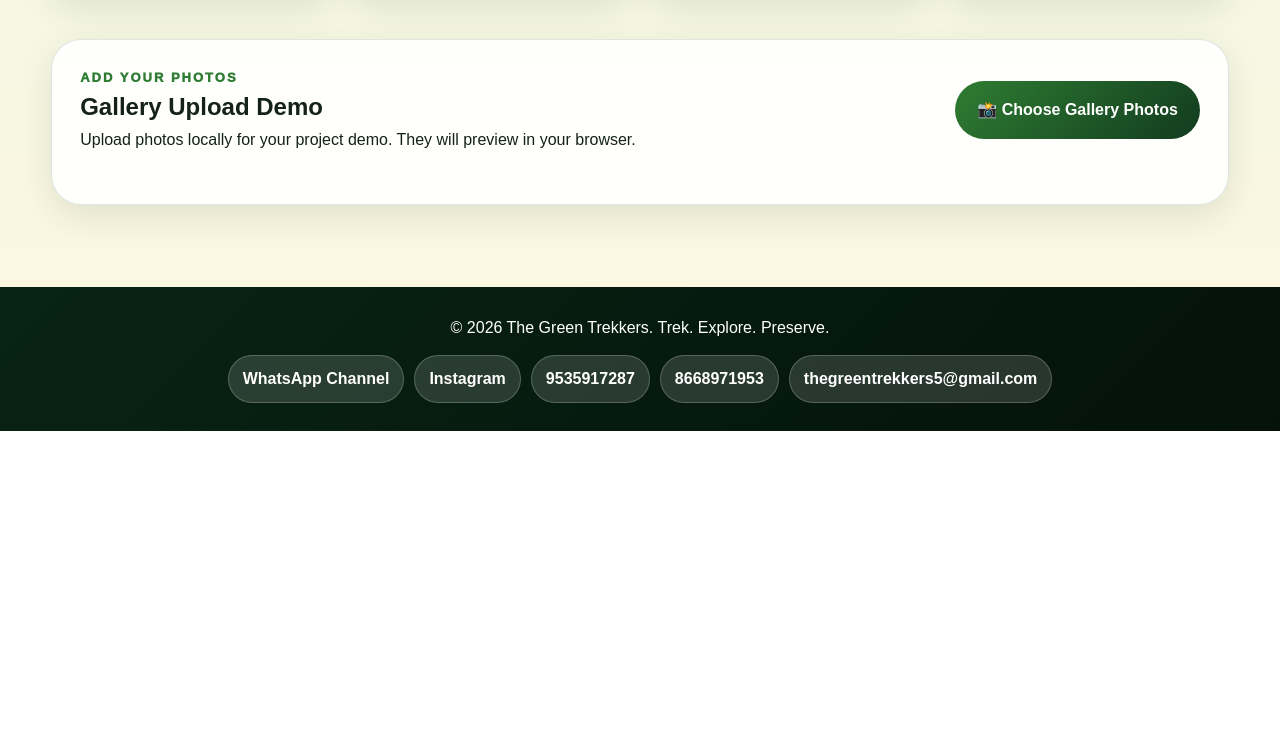
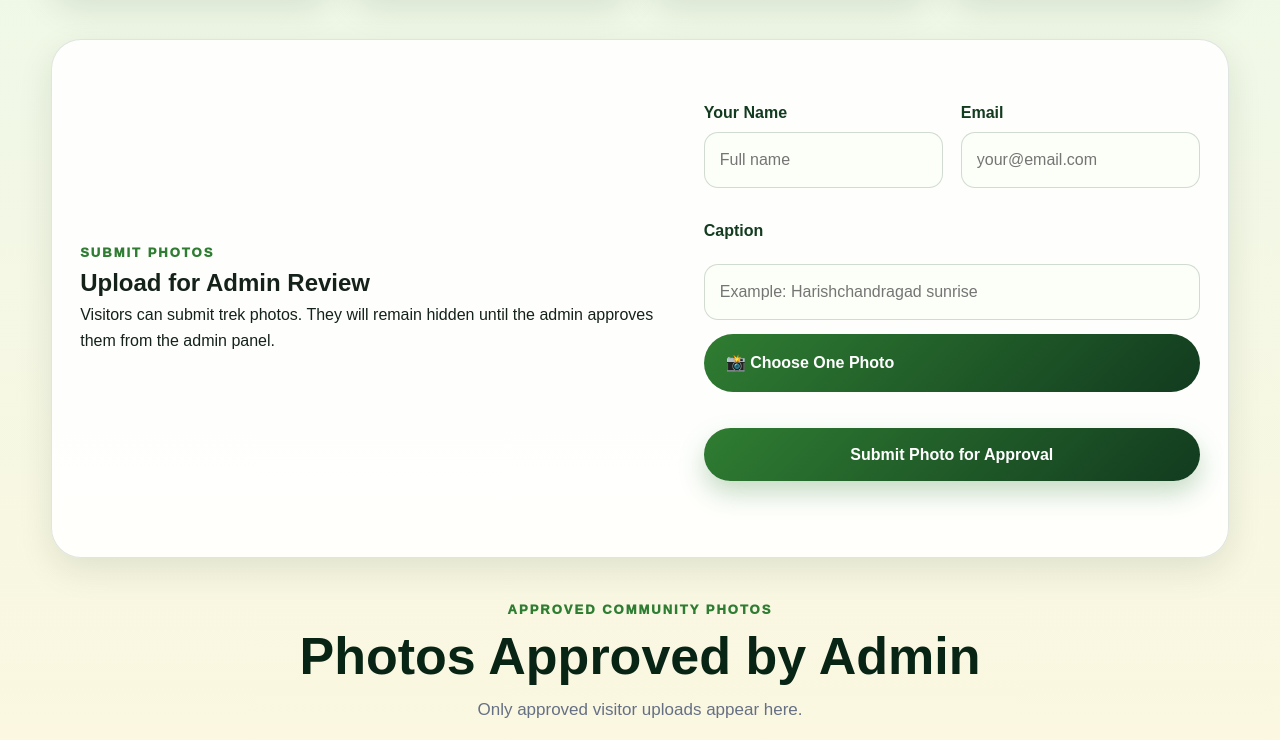
Before and after one commit to piyushprofessional/The-green-trekkers, a website: page gallery.html in a window 1280 px wide. Shown: the part 960-1700 px from the top of the page. Before the commit the page ends 1391 px from the top, so only its background shows below. Drawn offline with Linux system fonts and the light colour scheme; no server answers.

Commit message:
Update gallery.html

```diff
--- a/gallery.html
+++ b/gallery.html
@@ -55,14 +55,36 @@
 
     <section class="upload-gallery-card reveal">
       <div>
-        <p class="eyebrow">Add Your Photos</p>
-        <h2>Gallery Upload Demo</h2>
-        <p>Upload photos locally for your project demo. They will preview in your browser.</p>
+        <p class="eyebrow">Submit Photos</p>
+        <h2>Upload for Admin Review</h2>
+        <p>Visitors can submit trek photos. They will remain hidden until the admin approves them from the admin panel.</p>
       </div>
-      <label class="file-drop" for="galleryUpload">📸 Choose Gallery Photos</label>
-      <input id="galleryUpload" type="file" accept="image/*" multiple hidden />
-      <div id="uploadedGallery" class="uploaded-gallery"></div>
+      <form id="galleryUploadForm" class="gallery-submit-form" novalidate>
+        <div class="form-row">
+          <div>
+            <label for="galleryUploaderName">Your Name</label>
+            <input id="galleryUploaderName" type="text" placeholder="Full name" required />
+          </div>
+          <div>
+            <label for="galleryUploaderEmail">Email</label>
+            <input id="galleryUploaderEmail" type="email" placeholder="your@email.com" required />
+          </div>
+        </div>
+        <label for="galleryCaptionInput">Caption</label>
+        <input id="galleryCaptionInput" type="text" placeholder="Example: Harishchandragad sunrise" required />
+        <label class="file-drop" for="galleryUpload">📸 Choose One Photo</label>
+        <input id="galleryUpload" type="file" accept="image/*" hidden required />
+        <button class="primary-btn" type="submit">Submit Photo for Approval</button>
+        <p id="galleryUploadMessage" class="message" role="status"></p>
+      </form>
     </section>
+
+    <section class="approved-gallery-title section-heading compact reveal">
+      <p class="eyebrow">Approved Community Photos</p>
+      <h2>Photos Approved by Admin</h2>
+      <p>Only approved visitor uploads appear here.</p>
+    </section>
+    <section class="gallery-grid reveal" id="approvedGallery" aria-label="Approved visitor gallery"></section>
   </main>
 
   <div id="galleryModal" class="gallery-modal hidden" role="dialog" aria-modal="true" aria-label="Gallery image preview">
```
